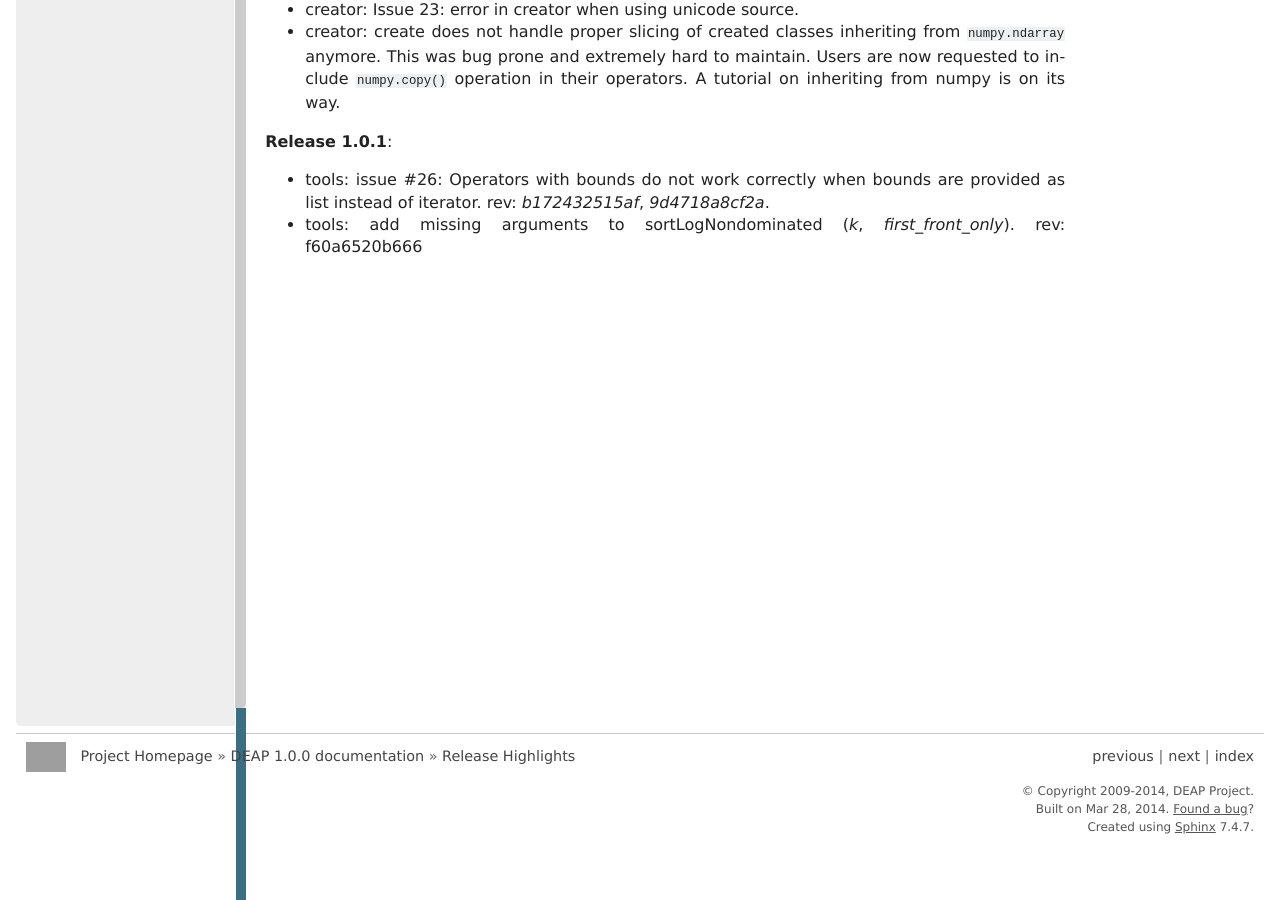
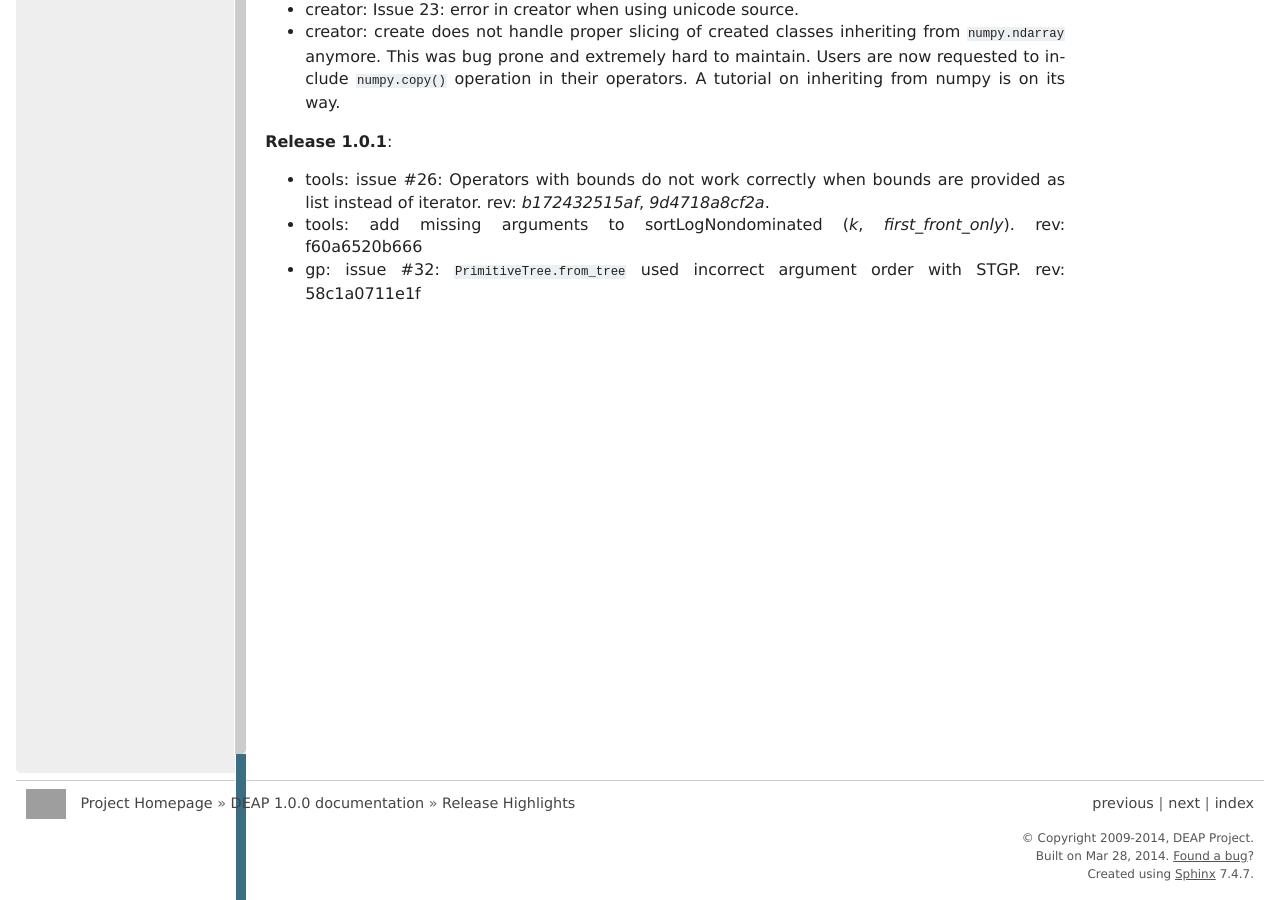
Before and after one commit to DEAP/deap, a Sphinx documentation site: the page built from doc/releases.rst, in a window 1280 px wide and 900 px high, scrolled down 1562 px. Built offline with Sphinx 7.4.7, drawn with Linux system fonts in a browser that asks for light colours; formulas are drawn with MathJax 3; pages that are not in the unit, such as notebooks, are missing from menus; cross-references to code outside the pages are shown as plain code; grey boxes are pictures that could not be loaded.

Commit message:
Add fix of issue #32 to the release highlights.

```diff
--- a/doc/releases.rst
+++ b/doc/releases.rst
@@ -78,3 +78,4 @@ Bug fixes
 - tools: issue #26: Operators with bounds do not work correctly when
   bounds are provided as list instead of iterator. rev: `b172432515af`, `9d4718a8cf2a`.
 - tools: add missing arguments to sortLogNondominated  (`k`, `first_front_only`). rev: f60a6520b666
+- gp: issue #32: :method:`PrimitiveTree.from_tree` used incorrect argument order with STGP. rev: 58c1a0711e1f
```
